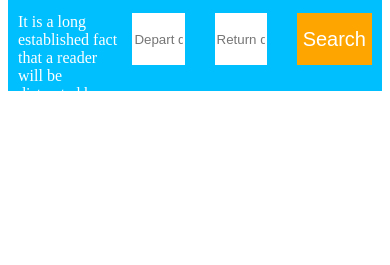
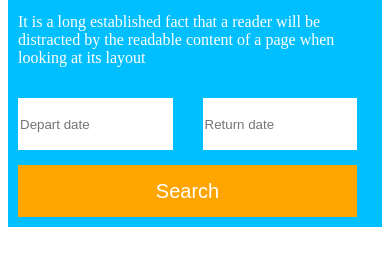
Before and after one commit to SokSashaa/widget, a plain HTML site: page widget.html in a window 390 px wide. Shown: the part 95-360 px from the top of the page. Drawn offline with Linux system fonts and the light colour scheme.

Commit message:
addTwoLayouts

```diff
--- a/widget.css
+++ b/widget.css
@@ -25,7 +25,6 @@ form input {
     border: none;
 }
 
-
 p {
     width: 40%;
     height: 52px;
@@ -40,12 +39,13 @@ p {
     border: none;
 }
 
-.inputWithIcon{
+.inputWithIcon {
     width: 27%;
     display: flex;
     flex-direction: row;
     align-items: center;
 }
+
 .inputWithIcon button {
     width: 15px;
     height: 15px;
@@ -55,3 +55,53 @@ p {
     border: none;
     background: url("calendar.svg") center;
 }
+
+@media (max-width: 900px) {
+    form {
+        flex-wrap: wrap;
+    }
+
+    p {
+        width: 100%;
+        height: 15px;
+    }
+
+    .formButton {
+        width: calc(100% / 3);
+    }
+
+    .inputWithIcon {
+        width: calc(100% / 3);
+    }
+
+    .inputWithIcon input {
+        width: 100%;
+    }
+}
+
+@media (max-width: 700px) {
+
+    /*p {*/
+    /*    width: 100%;*/
+    /*    height: 15px;*/
+    /*}*/
+    p {
+        height: auto;
+    }
+
+    form {
+        justify-content: left;
+    }
+
+    .formButton {
+        width: calc(100% - 15px);
+    }
+
+    .inputWithIcon {
+        width: calc((100% - 15px) / 2);
+    }
+
+    .inputWithIcon input {
+        width: 100%;
+    }
+}
--- a/widget.html
+++ b/widget.html
@@ -1,6 +1,7 @@
 <!DOCTYPE html>
 <html lang="en">
 <head>
+    <meta name="viewport" content="width=device-width, initial-scale=1">
     <link type="text/css" rel="stylesheet" href="widget.css">
     <link href="datepicker.material.css" rel="stylesheet">
 </head>
```
